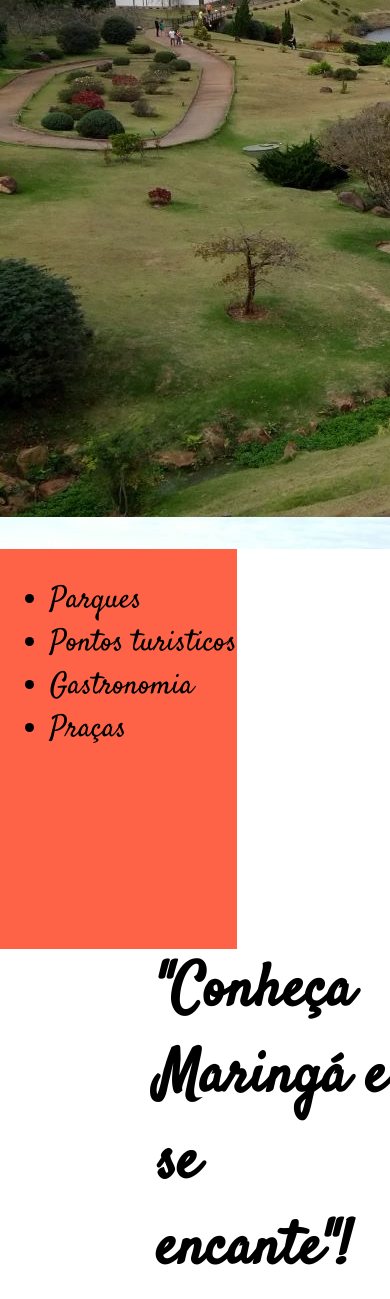
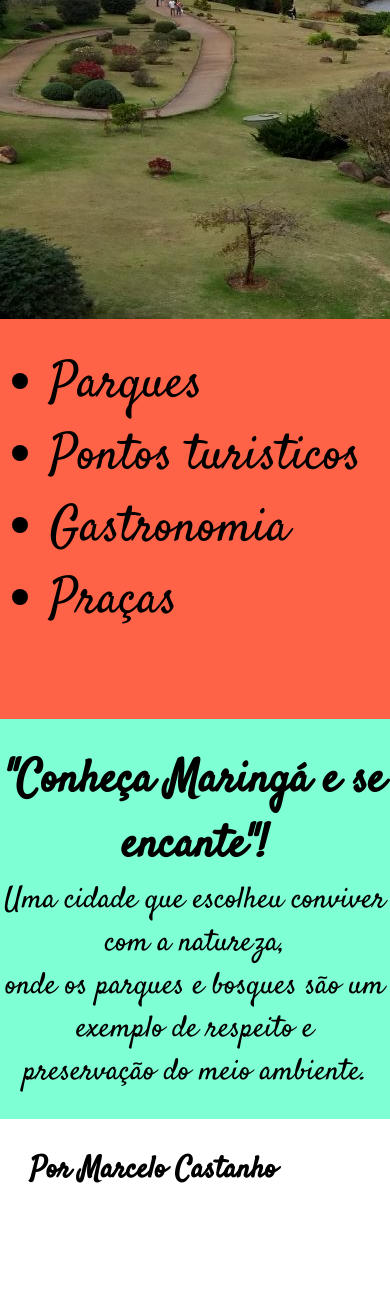
Before and after one commit to marcelo-prog/Maringa_site, a plain HTML site: page index.html in a window 390 px wide. Shown: the part 281-1580 px from the top of the page. Drawn offline with Linux system fonts and the light colour scheme.

Commit message:
21/01/21

```diff
--- a/css/style.css
+++ b/css/style.css
@@ -12,7 +12,9 @@
 .inicio{
 	background-image: url("../imagens/01.jpg");
 	width:100%;
-	height:800px;
+	height:600px;
+	margin-top:-30px;
+
 
 }
 
@@ -26,7 +28,7 @@
 }
 
 nav{
-	width:40%px;
+	width:20%;
 	height:400px;
 	float:left;
 	background-color:tomato;
@@ -40,14 +42,17 @@ nav{
 }
 
 section{
-	width:60%;
+	width:80%;
 	height:400px;
 	float:right;
+	background-color:aquamarine;
 
 }
 
 .texto{
 	font-size: 40px;
+	text-align: center;
+	margin-top:30px;
 }
 
 footer{
@@ -61,3 +66,73 @@ footer{
 	margin-left:30px;
 	font-size:30px;
 }
+
+ @media screen and (max-width: 1040px){
+	.texto{
+		font-size: 30px;
+		text-align: center;
+		margin-top:30px;
+	}
+	.menu{
+		font-size: 20px;
+		margin-left:50px;
+		margin-top:30px;
+	}
+ }
+
+ @media screen and (max-width: 800px){
+	section{
+		width:100%;
+		height:400px;
+		float:right;
+		background-color:aquamarine;
+
+	}
+
+	nav{
+		width:100%;
+		height:400px;
+		float:left;
+		background-color:tomato;
+
+	}
+	.menu{
+		font-size: 50px;
+		margin-left:50px;
+		margin-top:30px;
+	}
+
+
+
+}
+
+@media screen and (max-width: 380px){
+	section{
+		width:100%;
+		height:450px;
+		float:right;
+		background-color:aquamarine;
+
+	}
+	.inicio h1{
+
+		margin-top:30px;
+		text-align: center;
+		font-size: 50px;
+		color:black;
+
+	}
+	.menu{
+		font-size: 30px;
+		margin-left:50px;
+		margin-top:30px;
+	}
+
+	.texto{
+		font-size: 20px;
+		text-align: center;
+		color:red;
+	}
+
+
+}
```
